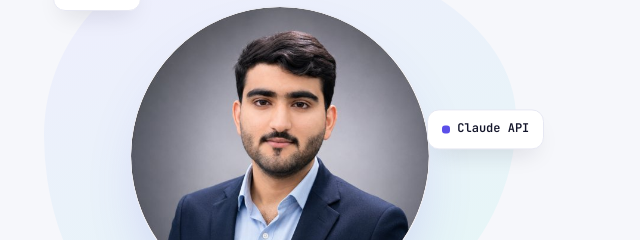
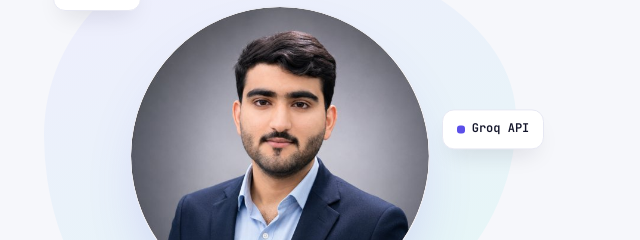
Before and after one commit to Numair-Iqbal/numair-portfolio, a website: page public/index.html in a window 1280 px wide. Shown: the part 279-519 px from the top of the page, 640-1280 px from the left. Drawn offline with Linux system fonts and the light colour scheme.

Commit message:
Fix remaining Claude API reference in hero chip

```diff
--- a/public/index.html
+++ b/public/index.html
@@ -47,7 +47,7 @@
       <div class="hero-ring"><img class="hero-photo" src="profile.jpg" alt="Numair Iqbal — Backend & AI Engineer"></div>
       <div class="float-chip chip-1"><span class="sq"></span>Python</div>
       <div class="float-chip chip-2"><span class="sq"></span>Docker</div>
-      <div class="float-chip chip-3"><span class="sq"></span>Claude API</div>
+      <div class="float-chip chip-3"><span class="sq"></span>Groq API</div>
       <div class="float-chip chip-4"><span class="sq"></span>PostgreSQL</div>
     </div>
   </section>
```
